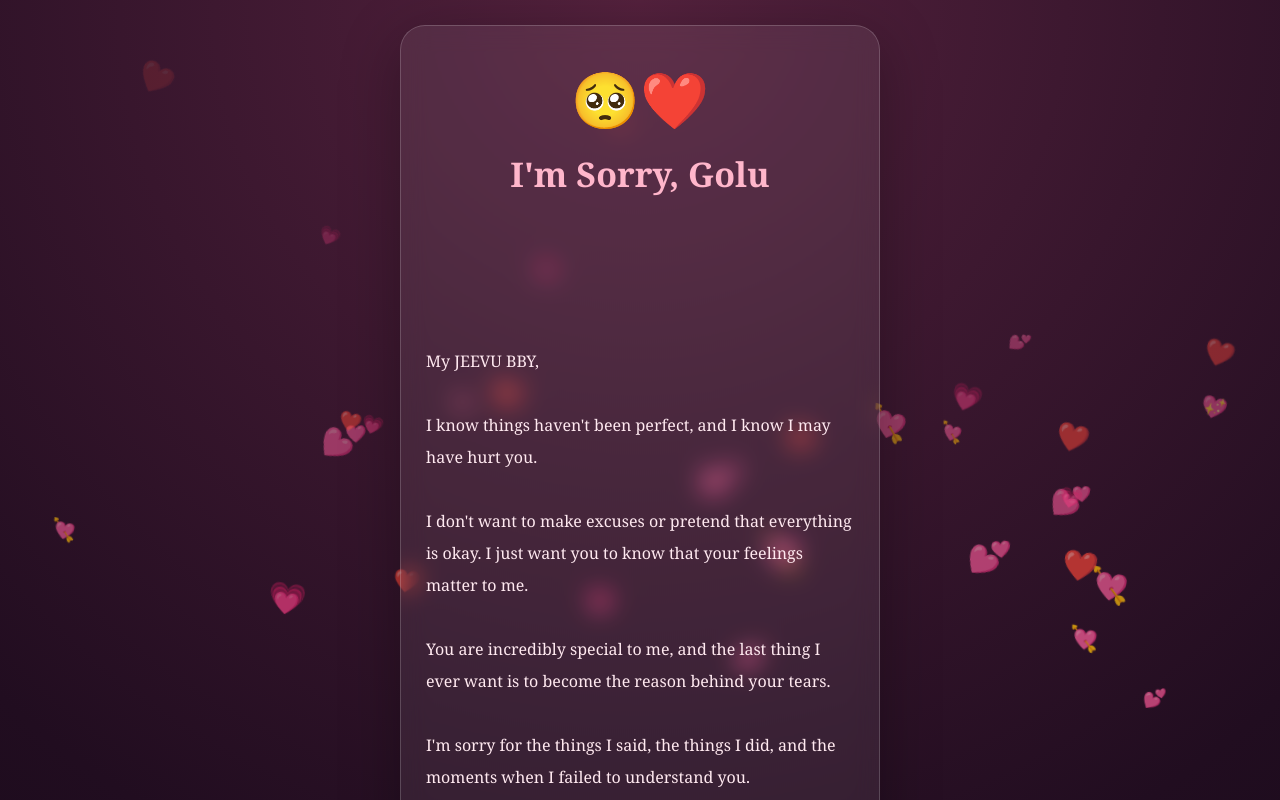
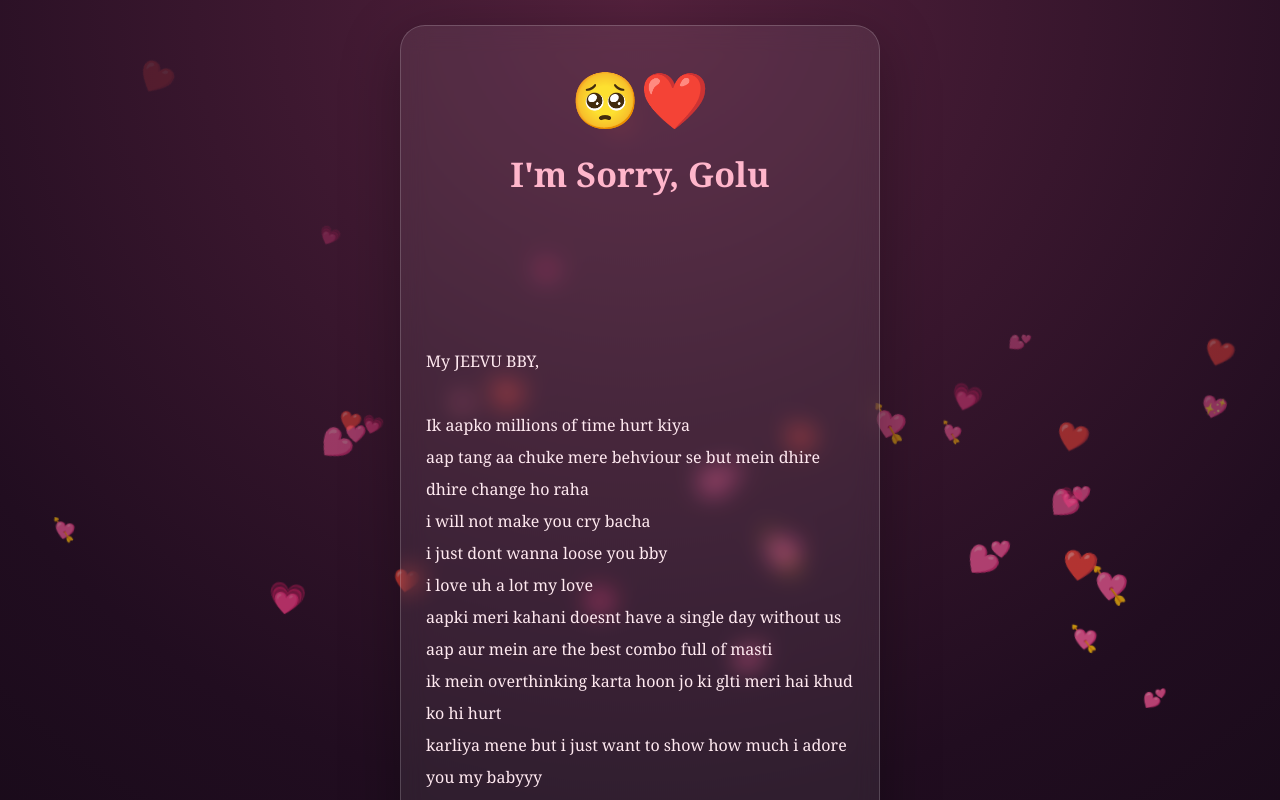
Before and after one commit to jawahardik07/my-love-surprise, a plain HTML site: page index.html in a window 1280 px wide. Both pictures are taken after a click on the button "Open My Heart ❤️". Shown: the top 800 px of the page. Drawn offline with Linux system fonts and the light colour scheme.

Commit message:
Add files via upload

```diff
--- a/index.html
+++ b/index.html
@@ -4,7 +4,7 @@
 <head>
 <meta charset="UTF-8">
 <meta name="viewport" content="width=device-width, initial-scale=1.0">
-<title>I'm Sorry, My golu ❤️</title>
+<title>I'm Sorry, My golu bby ❤️</title>
 
 <style>
 * {
@@ -184,27 +184,25 @@ button:active {
 
 My JEEVU BBY,
 
-I know things haven't been perfect, and I know I may have hurt you.
+Ik aapko millions of time hurt kiya
+aap tang aa chuke mere behviour se but mein dhire dhire change ho raha
+i will not make you cry bacha
+i just dont wanna loose you bby
+i love uh a lot my love
+aapki meri kahani doesnt have a single day without us
+aap aur mein are the best combo full of masti
+ik mein overthinking karta hoon jo ki glti meri hai khud ko hi hurt
+karliya mene but i just want to show how much i adore you my babyyy
 
-I don't want to make excuses or pretend that everything is okay. I just want you to know that your feelings matter to me.
 
-You are incredibly special to me, and the last thing I ever want is to become the reason behind your tears.
-
-I'm sorry for the things I said, the things I did, and the moments when I failed to understand you.
-
-I know that saying sorry cannot magically fix everything, but I genuinely want to make things better.
-
-I don't expect you to forget everything instantly. I just hope you give me the chance to show you how much you mean to me.
-
-You are my favourite person, my happiness, and my little world.
-
-I LOVE YOU, MY NONU. ❤️
+I LOVE YOU, MY NONU.
+I just cant live without you my bacha ❤️
 
 <!-- ✨ YOUR APOLOGY TEXT ENDS HERE ✨ -->
 
             </div>
 
-            <p class="signature">Always yours, motu ❤️</p>
+            <p class="signature">Always your motu ❤️</p>
 
             <button class="primary" onclick="showFinal()">
                 One More Thing...
@@ -223,7 +221,7 @@ I LOVE YOU, MY NONU. ❤️
                 a lot mein aapke upper shak nhi kar raha
                 you mean the world to me bache
                 <br><br>
-                I choose you, today and every day.
+                I love you forever my bacha
                 ❤️
             </p>
 
@@ -245,7 +243,7 @@ I LOVE YOU, MY NONU. ❤️
 
 // CHANGE THIS MESSAGE TO YOUR OWN
 const extraMessage =
-"One tight hug, a thousand kisses, and endless love for my Golu. ❤️";
+"endless hugs cuddles and our core kisses for my Golu. ❤️";
 
 function showLetter() {
     document.getElementById("opening").style.display = "none";
```
